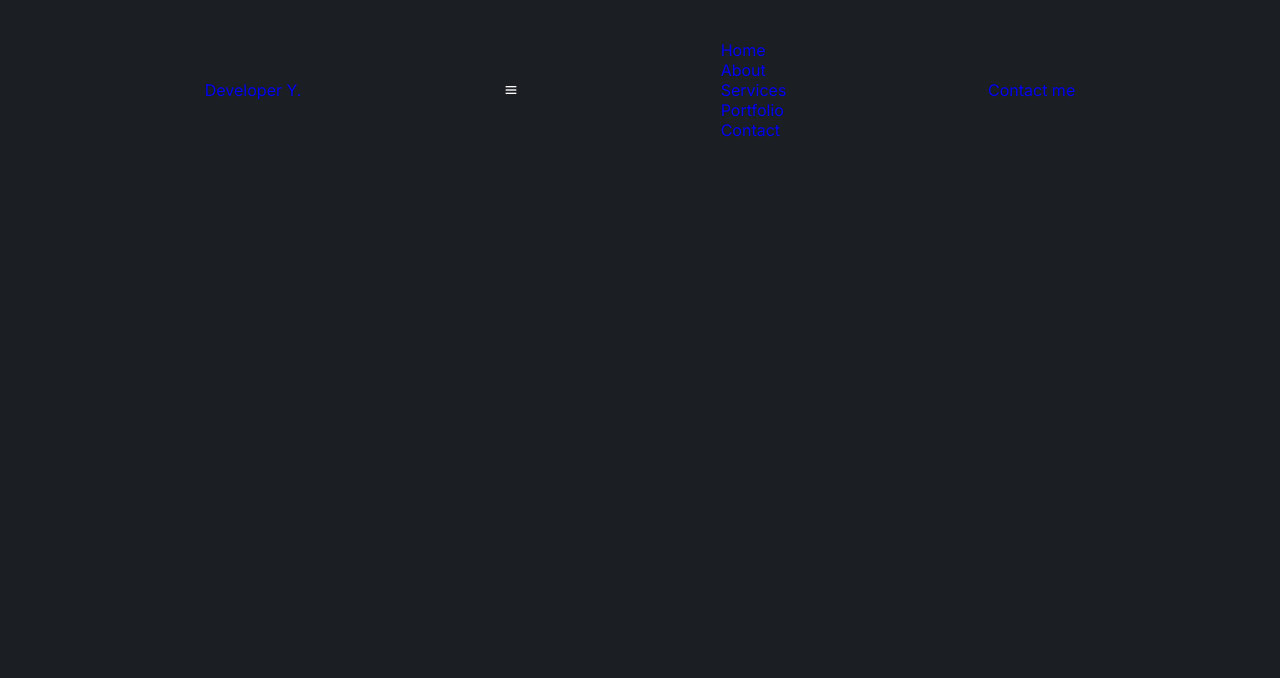
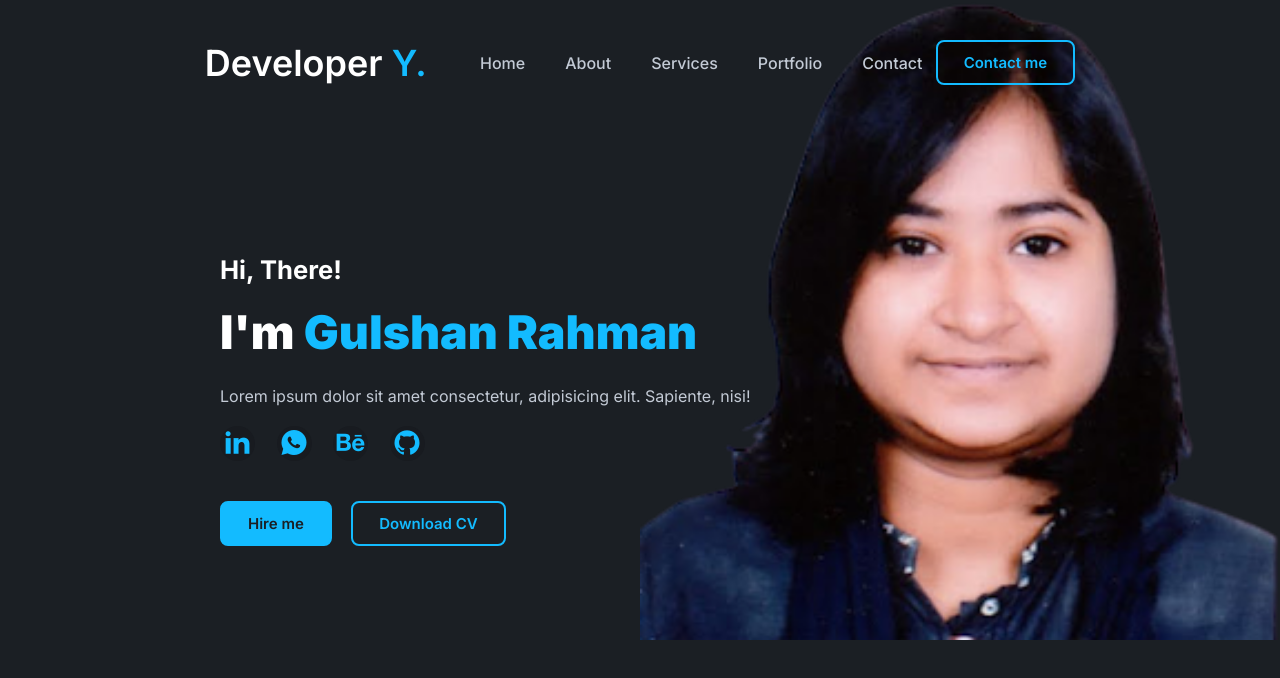
Before and after one commit to gulshan25/Personal_portfolio_website, a plain HTML site: page index.html in a window 1280 px wide. Drawn offline with nearby package versions, Linux system fonts and the light colour scheme.

Commit message:
first commit

```diff
--- a/css/style.css
+++ b/css/style.css
@@ -25,6 +25,10 @@ body {
           background-color: var(--bg-color);
 }
 
+/*===========
+# header
+===========*/
+
 header {
       position: fixed;
       width: 100%;
@@ -40,5 +44,161 @@ header {
 }
 
 .logo {
+        font-size:36px;
+        color: var(--text-color);
+        font-weight: 600;
+}
+
+span {
+          color: var(--main-color);
+}
+
+.navlist {
+          display: flex;
+}
+
+.navlist a {
+        font-size: var(--p-font);
+        font-weight: 500;
+        color: var(--other-color);
+        margin-left: 40px;
+        transition: all .50s ease;
+}
+
+.navlist a:hover {
+          color: var(--main-color);
+          text-shadow: 3px 3px 20px var(--main-color), 2px 1px 30px var(--text-color);
+}
+
+#menu-icon {
+          font-size: 35px;
+          z-index: 10001;
+          cursor: pointer;
+          display: none;
+}
+
+.h-btn {
+          display: inline-block;
+          padding: 11px 26px;
+          background: transparent;
+          color: var(--main-color);
+          border: 2px solid var(--main-color);
+          border-radius: 8px;
+          font-size: 15px;
+          font-weight: 600;
+          transition: all .50s ease;
+}
+
+.h-btn:hover {
+          background: var(--main-color);
+          color: var(--bg-color);
+          box-shadow: 0 0 20px var(--main-color);
+          transform: scale(1.1);
 
 }
+
+
+/*===========
+# hero
+===========*/
+
+.section {
+          padding: 110px 16% 90px;
+}
+
+.hero {
+          height: 100vh;
+          width: 100%;
+          background-image: url(../img/background.png);
+          background-position: top right;
+          background-repeat: no-repeat;
+          background-size: 50%;
+          display: flex;
+          align-items: center;
+          justify-content: flex-start;
+          padding-left: 220px;
+}
+
+.main-content h4 {
+          font-size: 1.6rem;
+
+}
+
+.main-content h1 {
+          font-size: var(--h2-font);
+          font-weight: 900;
+          margin: 20px 0px 20px;
+          line-height: 1.2;
+}
+
+.main-content p {
+          font-size: var(--p-font);
+          font-weight: 400;
+          width: 620px;
+          max-width: 100%;
+          color: var(--other-color);
+          line-height: 30px;
+          margin-bottom: 15px;
+}
+
+.social {
+          margin-bottom: 40px;
+}
+
+.social i {
+          display: inline-block;
+          align-items: center;
+          justify-content: center;
+          width: 35px;
+          height: 35px;
+          color: var(--main-color);
+          border-radius: 50%;
+          backdrop-filter: brightness(88%);
+          font-size: 30px;
+          margin-right: 17px;
+          box-shadow: 0 0 20px transparent;
+          cursor: pointer;
+          transition: all .50s ease;
+}
+
+.social a {
+
+          text-align: center;
+
+}
+
+.social i:hover {
+          transform: scale(1.1);
+          box-shadow: 0 0 20px var(--main-color);
+}
+
+.btn {
+          display: inline-block;
+          padding: 11px 26px;
+          background: var(--main-color);
+          color: var(--bg-color);
+          border: 2px solid var(--main-color);
+          border-radius: 8px;
+          font-size: 15px;
+          font-weight: 600;
+          transition: all .50s ease;
+}
+
+.btn:hover {
+          background: transparent;
+          color: var(--main-color);
+          box-shadow: 0 0 20px var(--main-color);
+}
+
+.btn2 {
+          background: transparent;
+          color: var(--main-color);
+          border: 2px solid var(--main-color);
+          margin-left: 15px;
+          transition: all .50s ease;
+}
+
+.btn2:hover {
+          background: var(--main-color);
+          color: var(--bg-color);
+}
--- a/index.html
+++ b/index.html
@@ -49,6 +49,32 @@
 
     <!--End header here-->
 
+    <!--Start hero here-->
+
+    <section class="hero" id="home">
+      <div class="main-content">
+        <h4>Hi, There!</h4>
+        <h1>I'm <span>Gulshan Rahman</span></h1>
+        <p>
+          Lorem ipsum dolor sit amet consectetur, adipisicing elit. Sapiente,
+          nisi!
+        </p>
+        <div class="social">
+          <a href="#"><i class="ri-linkedin-fill"></i></a>
+          <a href="#"><i class="ri-whatsapp-fill"></i></a>
+          <a href="#"><i class="ri-behance-fill"></i></a>
+          <a href="#"><i class="ri-github-fill"></i></a>
+        </div>
+
+        <div class="main-btn">
+          <a href="#" class="btn">Hire me</a>
+          <a href="#" class="btn btn2">Download CV</a>
+        </div>
+      </div>
+    </section>
+
+    <!--End hero here-->
+
     <!--js link-->
     <script src="js/script.js"></script>
   </body>
```
Also changed, not shown: img/WhatsApp_Image_2023-02-13_at_22.56.09-removebg-preview.png (deleted), img/background.png (added).
